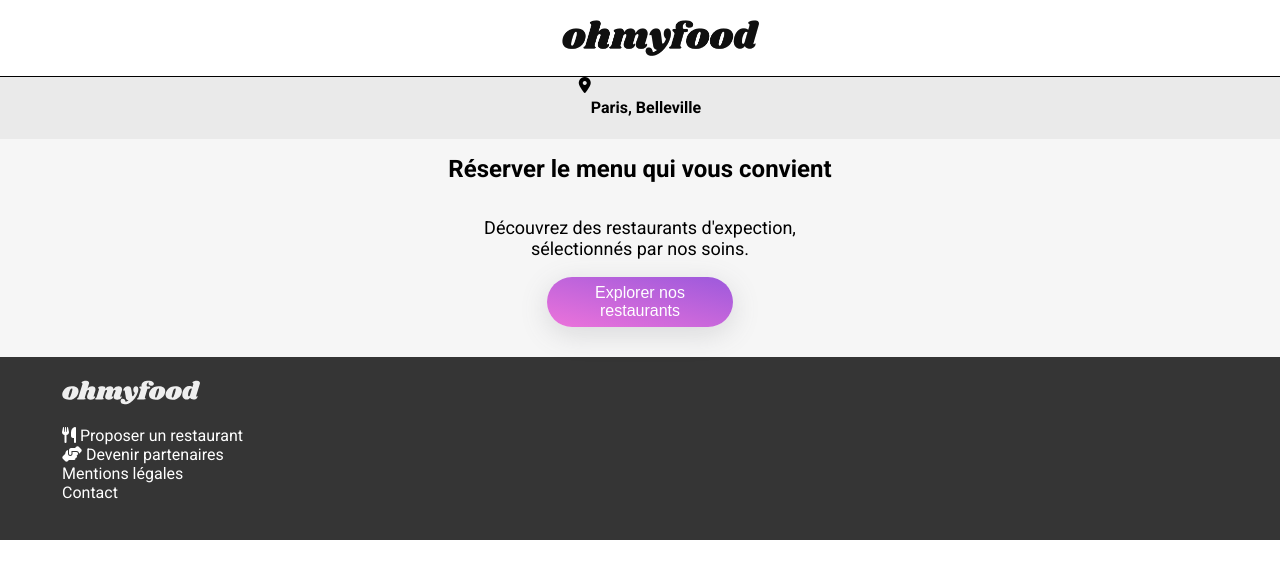
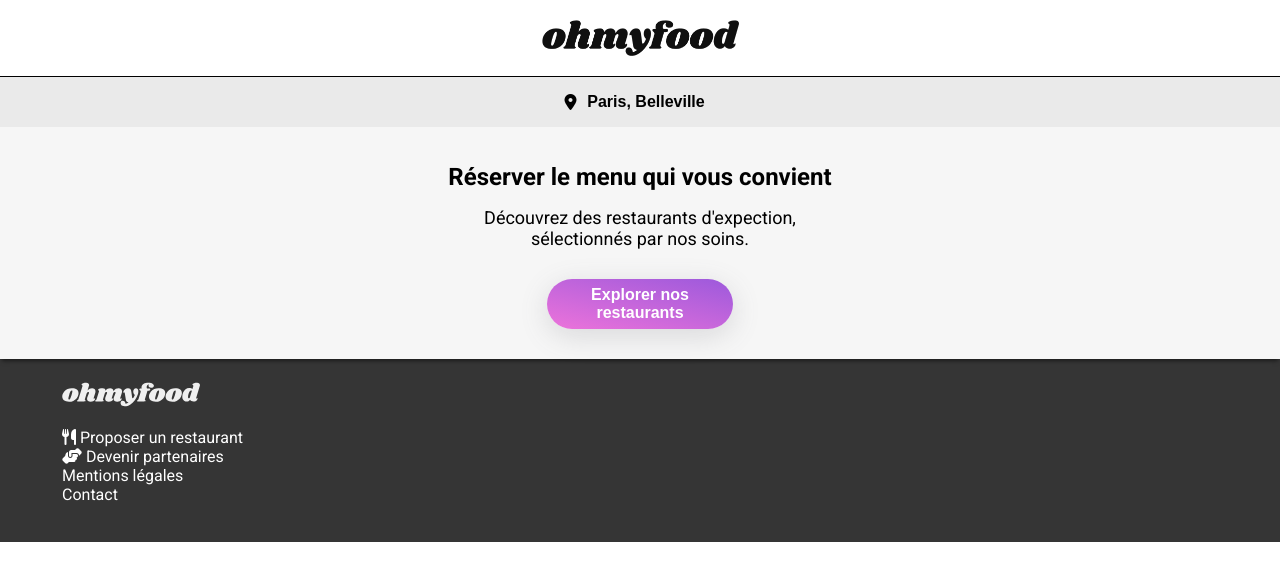
Before and after one commit to jorisbertier/ohMyFood, a website: page index.html in a window 1280 px wide. Shown: the top 580 px of the page. Drawn offline with Linux system fonts and the light colour scheme.

Commit message:
header style

```diff
--- a/asset/component/header.scss
+++ b/asset/component/header.scss
@@ -4,27 +4,28 @@ header {
     justify-content: center;
     flex-direction: column;
 
-    h1 {
-        font-weight: 700;
-        font-size: 24px;
-    }
-
-    p {
-        font-weight: 300;
-        font-size: 18px;
-    }
-
     .header__position {
         display: flex;
         flex-direction: row;
         justify-content: center;
         background: $third-color;
+        height: 50px;
 
         i{
             display: flex;
             justify-content: center;
             align-items: center;
-            margin-right: 20px;
+        }
+
+        input {
+            background: $third-color;
+            border: none;
+            font-size: 16px;
+            font-weight: 600;
+            line-height: 18.75px;
+            text-align: center;
+            width: 135px;
+
         }
     }
 
@@ -36,16 +37,28 @@ header {
         background-color: $secondary-color;
         padding-bottom: 30px;
         padding-top: 20px;
+        box-shadow: 0px 4px 4px -2px rgba(0, 0, 0, 0.5);
+
+        h1 {
+            text-align: center;
+            font-weight: 800;
+            font-size: 24px;
+        }
 
         p {
+            margin-top: 0;
+            margin-bottom: 30px;
+            font-weight: 300;
+            font-size: 18px;
             text-align: center;
         }
+
     }
 
     button {
         width: 186px;
         height: 50px;
-        font-weight: 500;
+        font-weight: 600;
         font-size: 16px;
         color: $background-color;
         background: linear-gradient(193.33deg, #9356DC -11.44%, #FF79DA 123.93%);
--- a/asset/component/navbar.scss
+++ b/asset/component/navbar.scss
@@ -1,7 +1,6 @@
 nav {
     display: flex;
     justify-content: center;
-    width: 100%;
     max-width: 100%;
     height: 5%;
     border-bottom: 1px solid black;
--- a/index.html
+++ b/index.html
@@ -15,7 +15,7 @@
         <header class="header">
             <div class="header__position">
                 <i class="fa-solid fa-location-dot"></i>
-                <h4>Paris, Belleville</h4>
+                <input type="text" value="Paris, Belleville" readonly>
             </div>
             <div class="header__explore">
                 <h1>Réserver le menu qui vous convient</h1>
```
Also changed, not shown: asset/component/navbar.css, build/style.css, 2 other files.
